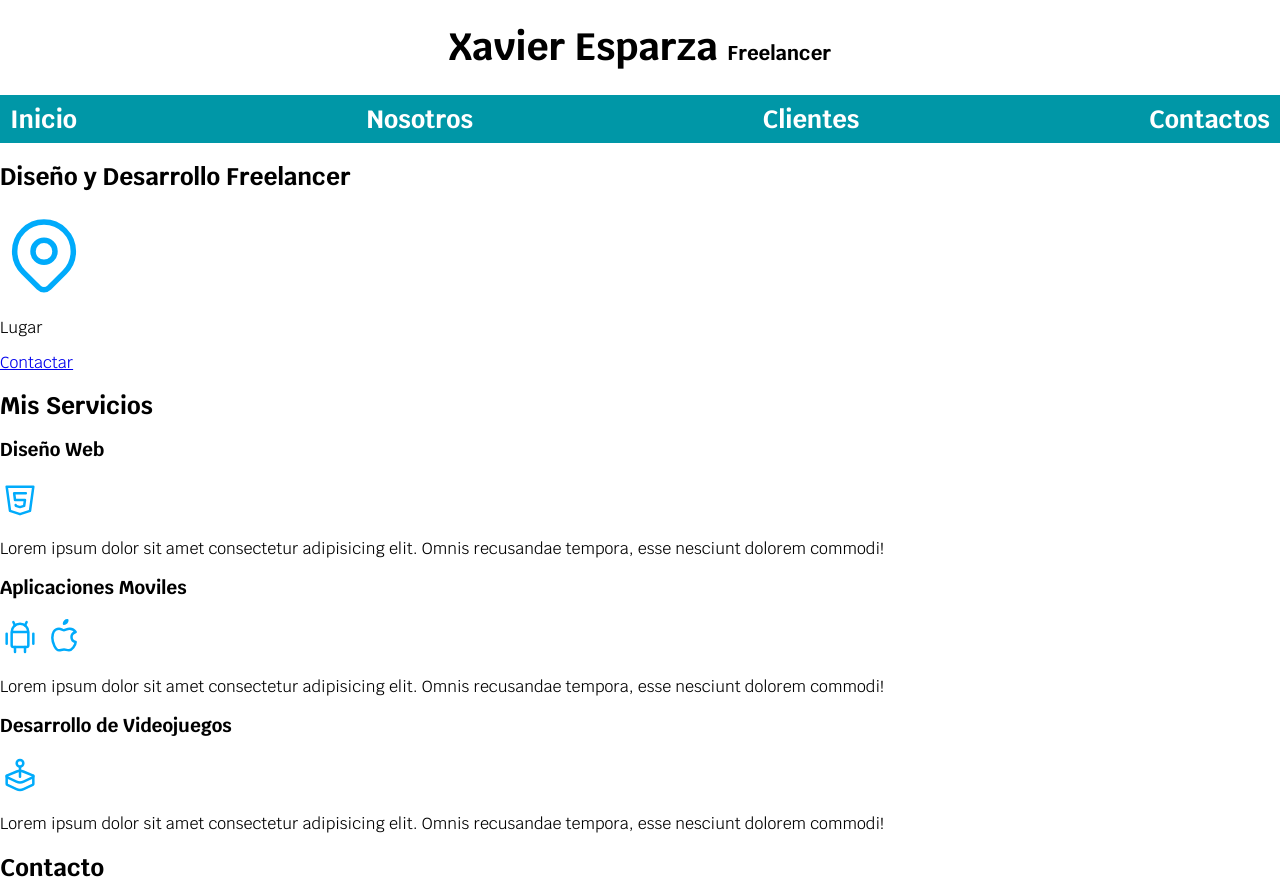
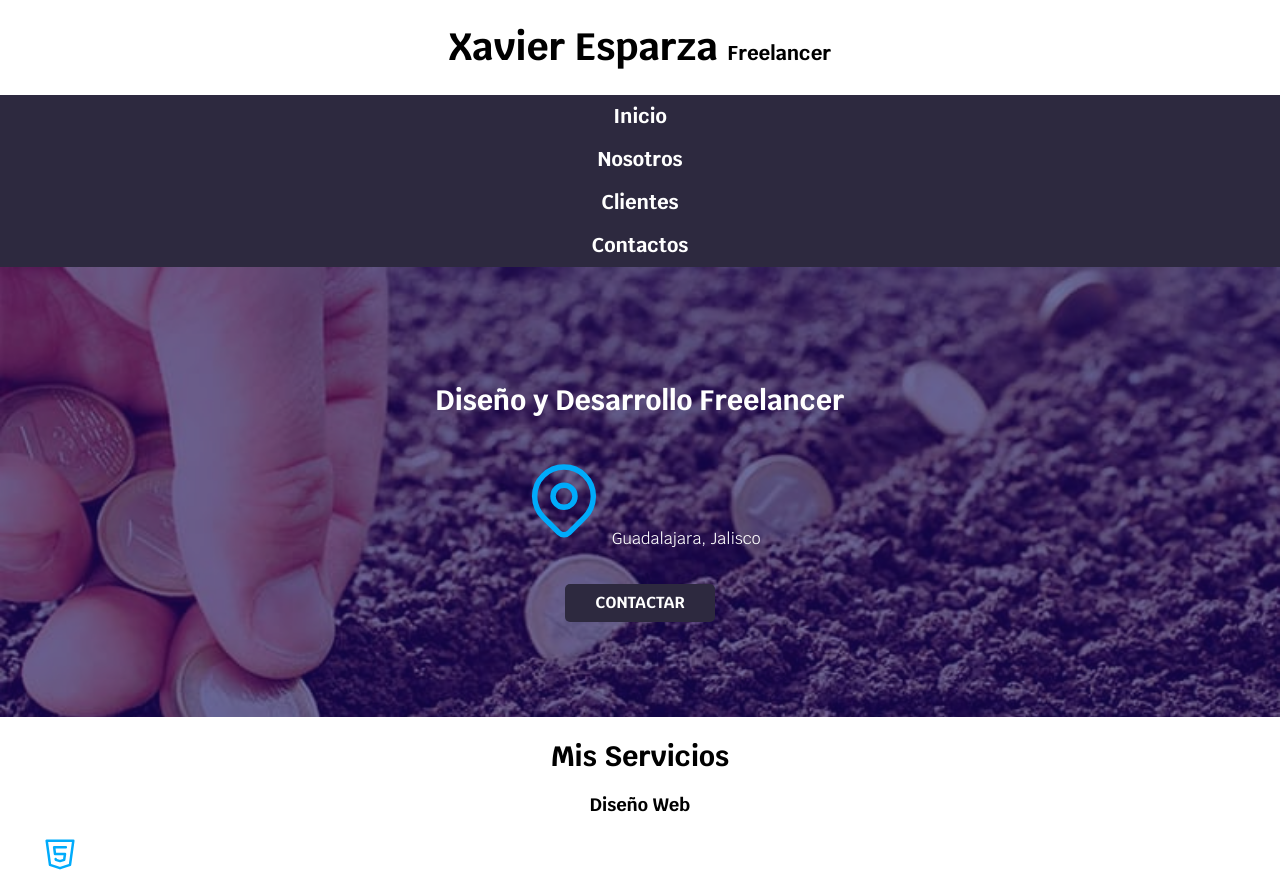
Before and after one commit to XavierJEG/frontend_fundamentals, a plain HTML site: page index.html in a window 1280 px wide. Shown: the top 884 px of the page. Drawn offline with Linux system fonts and the light colour scheme.

Commit message:
css/styles.css

```diff
--- a/css/styles.css
+++ b/css/styles.css
@@ -1,50 +1,131 @@
-/*Preudoselectores*/
-
+/* Pseudoselectores */
 :root{
     --blanco: #fff; /* Custom properties */
     --oscuro: #212121;
-    --primario: #FFC107;
-    --secundario: #0097A7;;
+    --primario: #37dff5;
+    --secundario: #2d293f;
     --gris: #757575;
     --fuente-principal:3.8rem;
 }
 
 html{
-    font-size: 62.5%;
-    font-family: 'Krub', sans-serif;
+	font-size: 62.5%;
+    box-sizing: border-box;
 }
-body{
-    font-size: 16px; /* 1rem=10px */
+*, *:before, *:after {
+    box-sizing: inherit;
 }
 
-.titulo{
-    text-align: center;
+body{
+    font-size: 16px; /* 1rem = 10px */
+    font-family: "Krub", sans-serif;
+}
+
+h1{
     font-size: 3.8rem;
 }
-.titulo span{
-    font-size: 2rem;
+h2{
+    font-size: 2.8rem;
+}
+h3{
+    font-size: 1.8rem;
 }
 
+h1,h2,h3{
+    text-align: center;
+}
+
+.titulo span{
+	font-size: 2rem;
+}
+/* .titulo:after{
+    content: "Esto va después del título"
+} */
+
+/* Globales*/
+.contenedor{
+    max-width: 120rem; /* 120rem = 1200px */
+    margin: 0 auto;
+}
+.boton{
+    background-color: var(--secundario);
+    color:var(--blanco);
+    padding: 1rem 3rem;
+    margin-top: 2rem;
+    text-decoration: none;
+    text-transform: uppercase;
+    font-weight: bold;
+    border-radius: 0.5rem;
+    text-align: center;
+    width: 90%;
+}
+@media (min-width: 768px){
+    .boton{
+        width: auto;
+
+    }
+}
+
+.nav-bg{
+    background-color: var(--secundario);
+}
 .navegacion-principal{
-    padding: 1rem;
     display: flex;
-    justify-content: space-between;
+    flex-direction: column;
+    /*align-items: center;*/
 }
 .navegacion-principal a{
+    display: block;
+    text-align: center;
+    color: var(--blanco);
     text-decoration: none;
-    color: var(--blanco);
-    font-size: 2.5rem;
-    font-weight: 700;
+    font-size: 2rem;
+    font-weight: bold;
+    padding: 1rem;
 }
 
 .navegacion-principal a:hover{
+    color: var(--oscuro);
     background-color: var(--primario);
-    color: var(--oscuro);
 }
 
-.contenedor{
+/* Media Queries para barra de navegación */
+@media (min-width: 768px) {
+    .navegacion-princopal{
+        flex-direction: row;
+        justify-content: space-between;
+    }
+}
+
+/* Inicio de Hero y Ubicación*/
+.hero{
+    background-image: url("../img/tierra.jpg");
+    background-repeat: no-repeat;
+    background-size: cover;
+
+    /*Agregamos ciertas características para demostrar modelo de caja y quitarlo mas adelante*/
+    height: 45rem;
+    /*padding: 20px;*/
+    position: relative;
 
 }
-.nav-bg{
-    background-color: var(--secundario);
+.contenido-hero{
+    position: absolute;
+    background-color: rgba(19, 9, 110, 0.589);
+    /* background-color: rgba(0 0 0 / 0.5); */
+    height: 100%;
+    width: 100%;
+    display: flex;
+    flex-direction: column;
+    align-items: center;
+    justify-content: center;
 }
+
+.contenido-hero h2,
+.contenido-hero p{
+    color: var(--blanco);
+}
+.ubicacion{
+    display: flex;
+    align-items: flex-end;
+}
--- a/index.html
+++ b/index.html
@@ -39,6 +39,7 @@
         <div class="contenido-hero">
             <h2>Diseño y Desarrollo <span>Freelancer</span></h2>
             <div class="ubicacion">
+                <p>
                     <svg xmlns="http://www.w3.org/2000/svg" class="icon icon-tabler icon-tabler-map-pin" width="88"
                         height="88" viewBox="0 0 24 24" stroke-width="1.5" stroke="#00abfb" fill="none"
                         stroke-linecap="round" stroke-linejoin="round">
@@ -46,7 +47,8 @@
                         <circle cx="12" cy="11" r="3" />
                         <path d="M17.657 16.657l-4.243 4.243a2 2 0 0 1 -2.827 0l-4.244 -4.243a8 8 0 1 1 11.314 0z" />
                     </svg>
-                <p>Lugar</p>
+                    Guadalajara, Jalisco
+                </p>
             </div>
             <a href="#" class="boton">Contactar</a>
         </div>
```
Also changed, not shown: img/tierra.jpg (added). Lines whose indentation alone changed are shown as unchanged.
